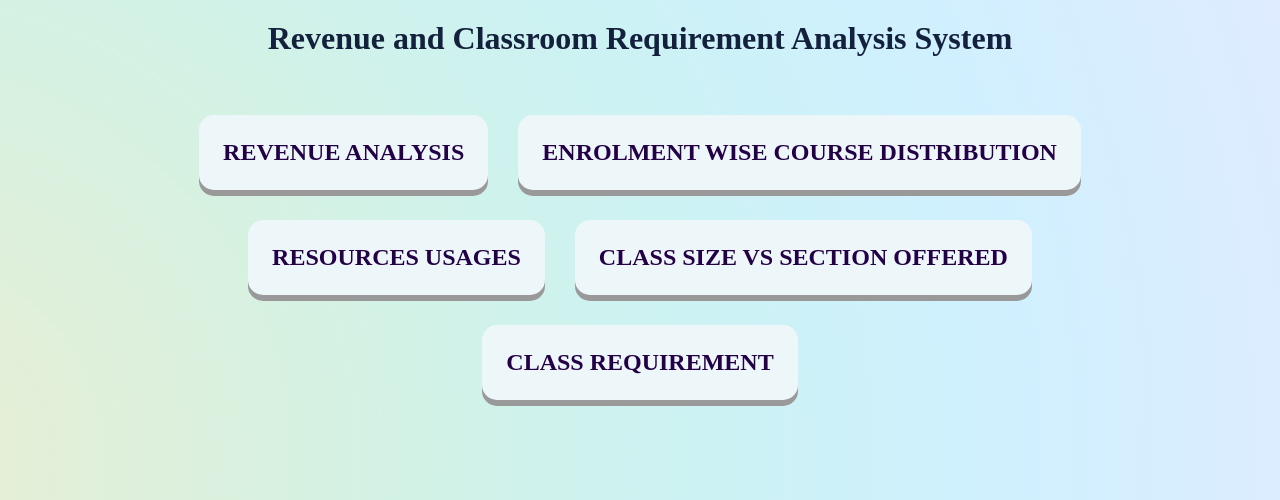
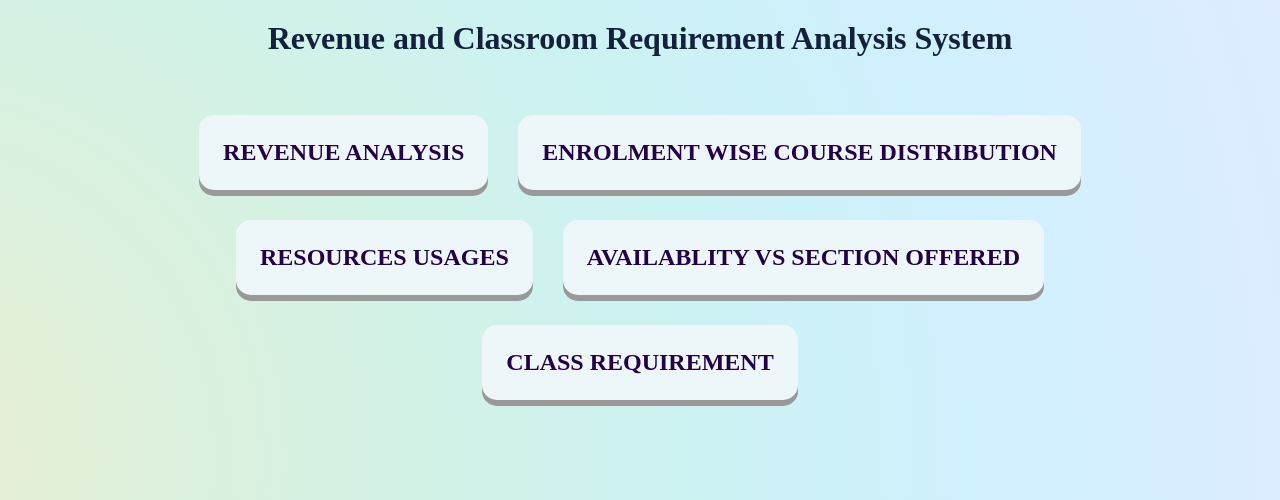
Before and after one commit to kazisohrabuddintitu/Revenue-and-Classroom-Requirement-Analysis, a Django app: template DATABASE/templates/index.html in a window 1280 px wide. Shown: the part 267-767 px from the top of the page. Run offline with Django 4.2, Linux system fonts and the light colour scheme; the template is opened without the code that fills it, so the values that code supplies are empty; parts of the project's set-up code (start-up, migrations or seed data) failed here and were passed over; some web fonts are replaced.

Commit message:
Update index.html

```diff
--- a/DATABASE/templates/index.html
+++ b/DATABASE/templates/index.html
@@ -6,10 +6,10 @@
 
 {% block main %}
 <div class="home__info">
-  <button><a href="/revenue" target="_blank">Revenue Analysis</a></button>
+  <button><a href="view_revenue_of_iub" >Revenue Analysis</a></button>
   <button><a href="view_enrolment_course_school" >Enrolment wise course distribution</a></button>
   <button><a href="#" target="_blank">Resources Usages</a></button>
-  <button><a href="#" target="_blank">Class Size VS Section Offered</a></button>
-  <button><a href="#" target="_blank">Class Requirement</a></button>
+  <button><a href="view_availabilityvscourse_offer">Availablity VS Section Offered</a></button>
+  <button><a href="view_classroom_requirement_course_offer" >Class Requirement</a></button>
 </div>
 {% endblock main %}
```
